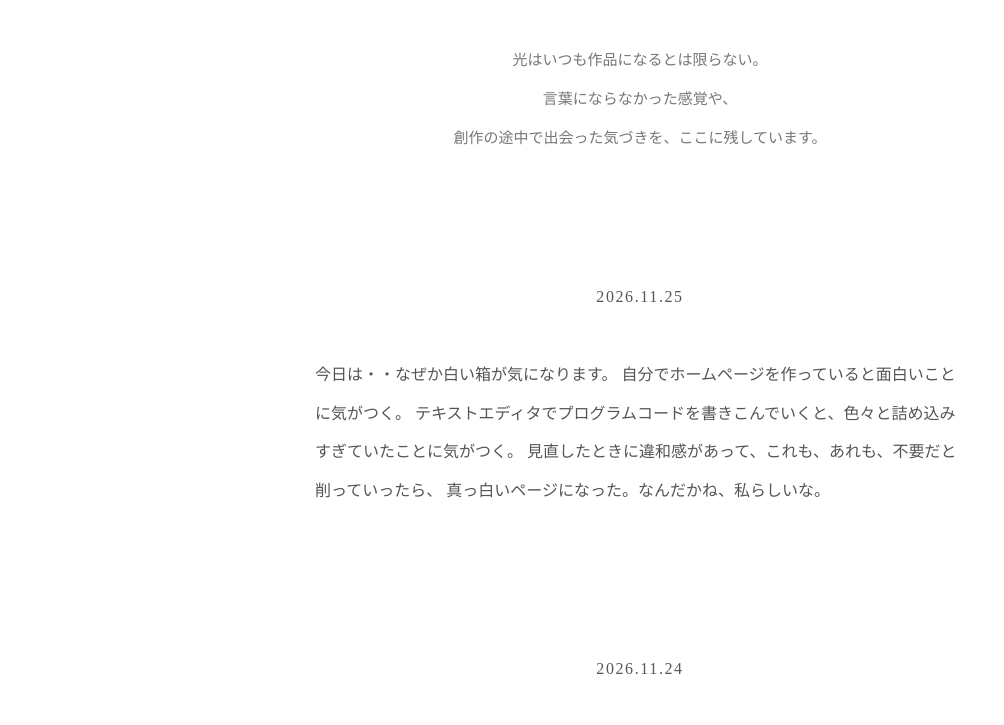
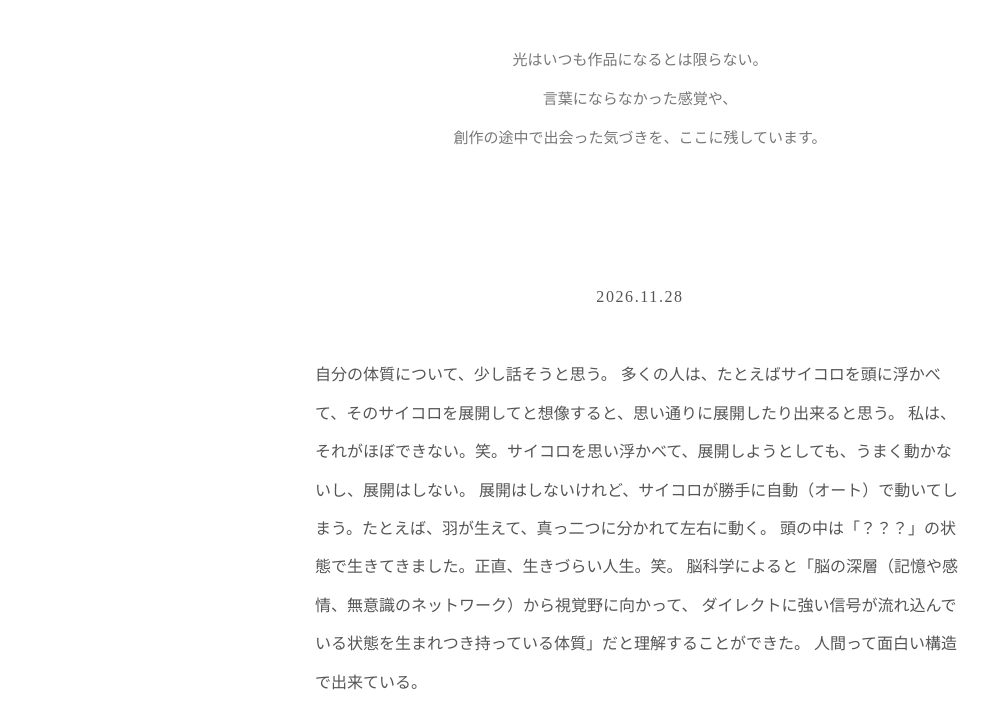
Before and after one commit to creenaMasami/criena-site, a plain HTML site: page yohaku.html in a window 1280 px wide. Shown: the part 163-888 px from the top of the page, without its empty margins (0-1004 px from the left). Drawn offline with Linux system fonts and the light colour scheme.

Commit message:
Add files via upload

```diff
--- a/yohaku.html
+++ b/yohaku.html
@@ -27,6 +27,31 @@
 
     <div class="yohaku-entry">
 
+        <p class="yohaku-date">2026.11.28</p>
+        <p>
+            自分の体質について、少し話そうと思う。
+
+            多くの人は、たとえばサイコロを頭に浮かべて、そのサイコロを展開してと想像すると、思い通りに展開したり出来ると思う。
+
+            私は、それがほぼできない。笑。サイコロを思い浮かべて、展開しようとしても、うまく動かないし、展開はしない。
+
+            展開はしないけれど、サイコロが勝手に自動（オート）で動いてしまう。たとえば、羽が生えて、真っ二つに分かれて左右に動く。
+
+            頭の中は「？？？」の状態で生きてきました。正直、生きづらい人生。笑。
+
+            脳科学によると「脳の深層（記憶や感情、無意識のネットワーク）から視覚野に向かって、
+
+            ダイレクトに強い信号が流れ込んでいる状態を生まれつき持っている体質」だと理解することができた。
+
+            人間って面白い構造で出来ている。
+
+</p>
+
+    </div>
+
+
+    <div class="yohaku-entry">
+
         <p class="yohaku-date">2026.11.25</p>
         <p>
             今日は・・なぜか白い箱が気になります。
@@ -37,7 +62,7 @@
 
             見直したときに違和感があって、これも、あれも、不要だと削っていったら、
 
-            真っ白いページになった。なんだかね、私らしいな。
+            真っ白いページになった。なんだか、私らしいな。
 
 
 
```
